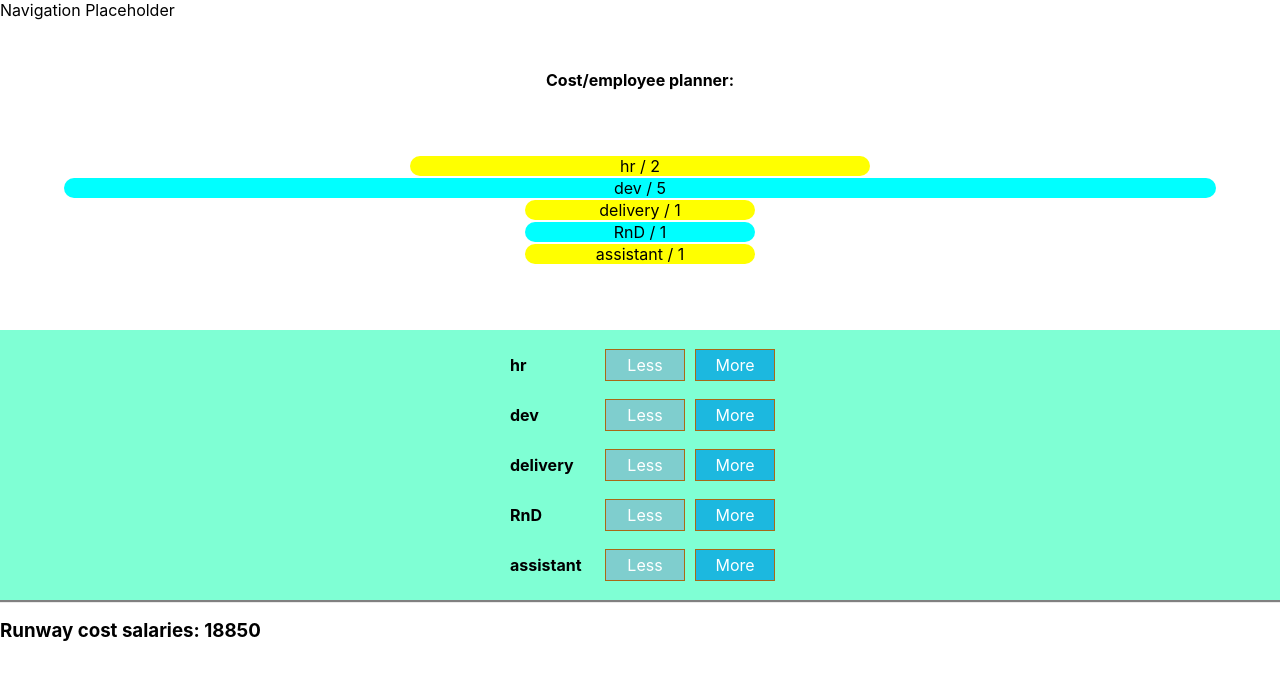
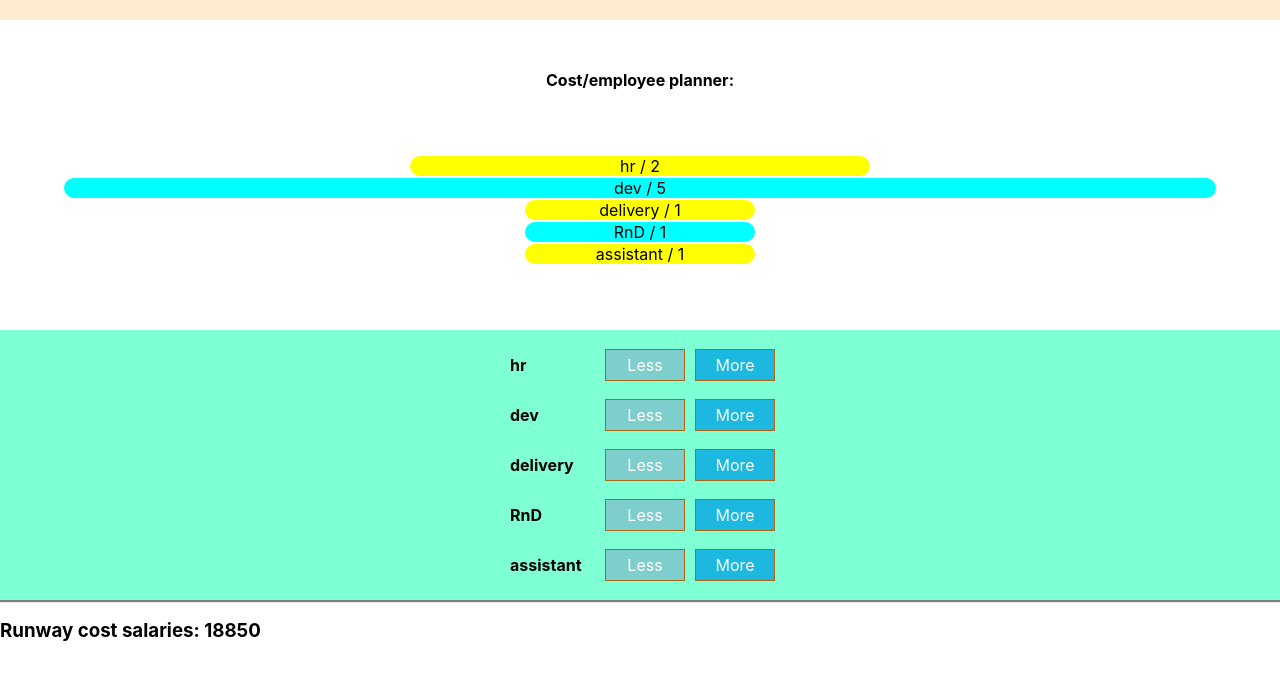
Before and after one commit to map0/team-builder, a React (Create React App) app: page / in a window 1280 px wide. Shown: the top 680 px of the page. Built offline with nearby package versions, Linux system fonts and the light colour scheme; the HTML template or start-up script is replaced by a standard one.

Commit message:
nav styling

```diff
--- a/src/components/Layout.css
+++ b/src/components/Layout.css
@@ -1,3 +1,8 @@
 .content {
     margin-top: 50px;
 }
+
+.navigation {
+    background-color: blanchedalmond;
+    width: 100%;
+}
--- a/src/components/Layout.js
+++ b/src/components/Layout.js
@@ -4,7 +4,7 @@ import "./Layout.css";
 const Layout = props => {
   return (
     <>
-      <div>Navigation Placeholder</div>
+      <div className="navigation">&nbsp;</div>
       <main className="content">{props.children}</main>
     </>
   );
```
